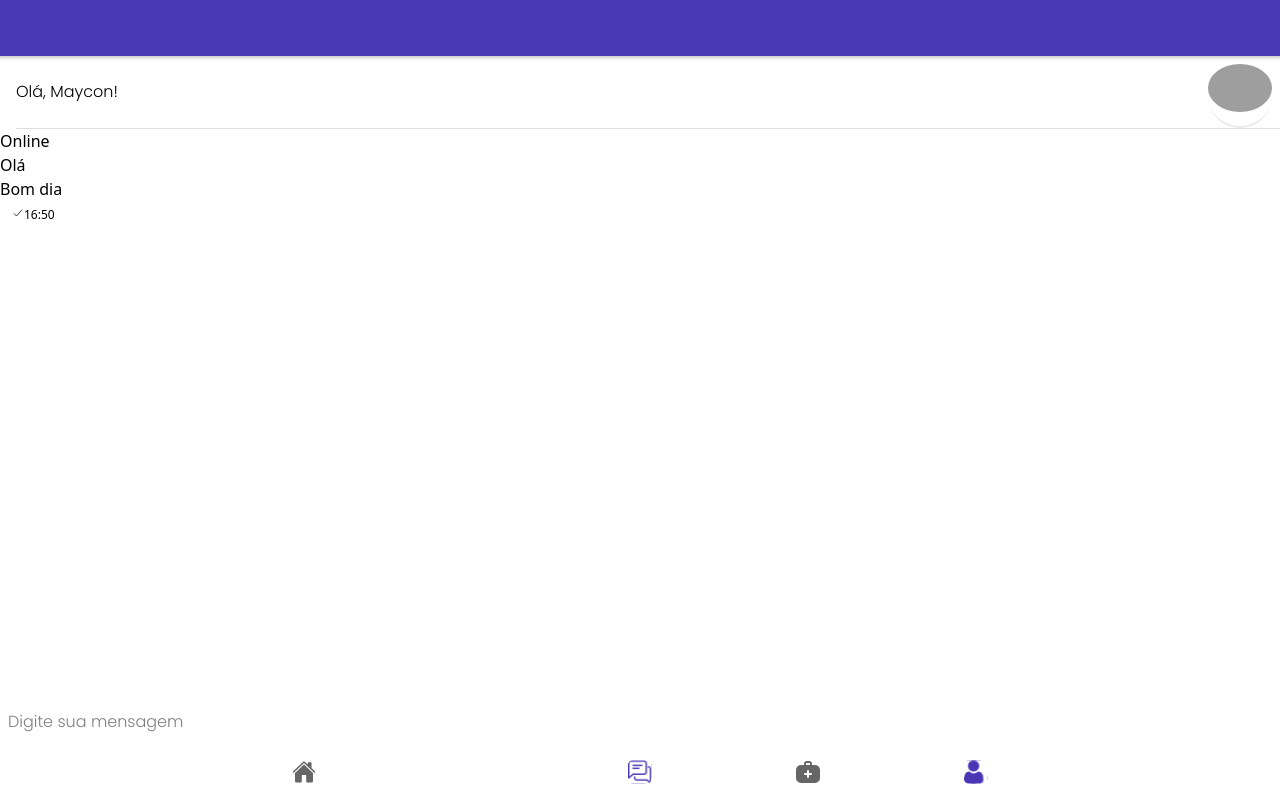
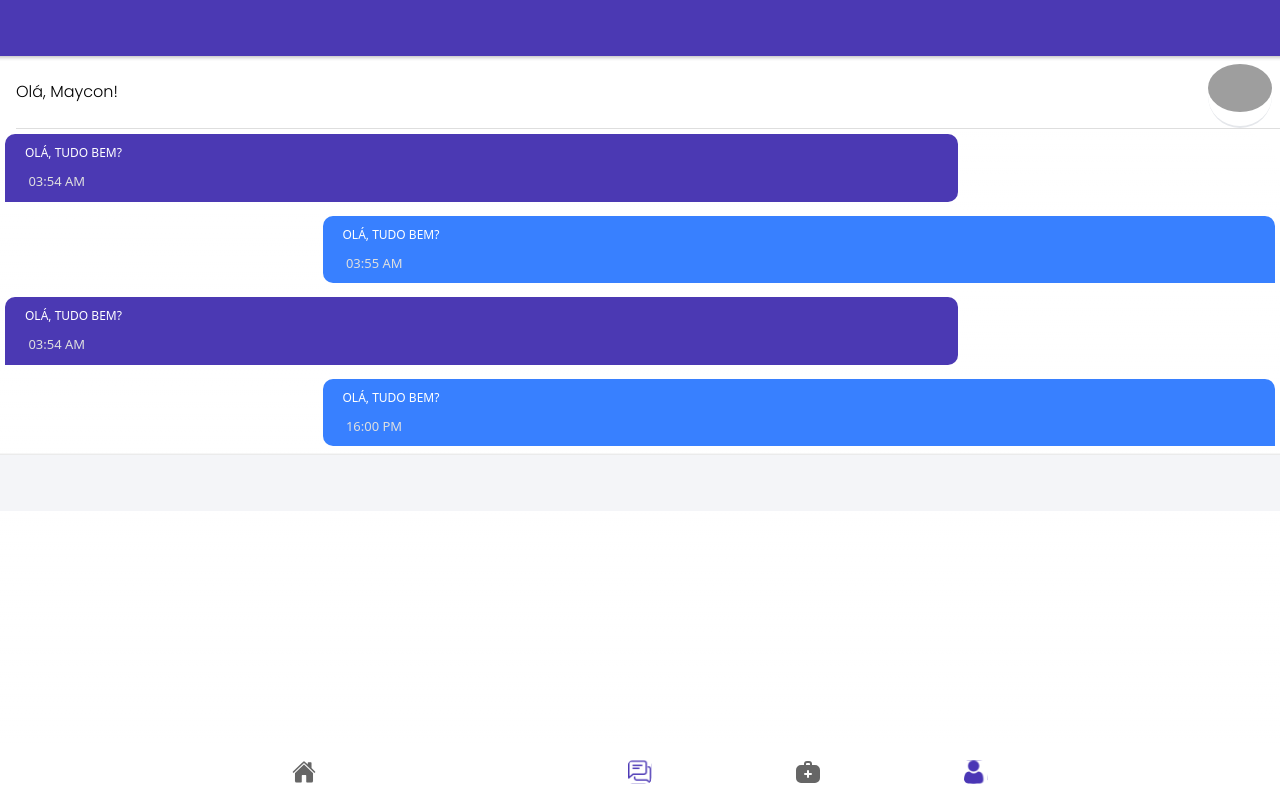
Before and after one commit to Virtumed-Video-Chamada/front-end, a React (Create React App) app: page /conversation in a window 1280 px wide. Built offline with nearby package versions, Linux system fonts and the light colour scheme; grey boxes are pictures that could not be loaded.

Commit message:
feat(AppFront): add component chat

```diff
--- a/package.json
+++ b/package.json
@@ -22,12 +22,14 @@
     "history": "^4.9.0",
     "ionicons": "^6.0.3",
     "moment": "^2.29.4",
+    "ngx-autosize": "^2.0.3",
     "react": "^18.2.0",
     "react-dom": "^18.2.0",
     "react-moment": "^1.1.2",
     "react-redux": "^8.0.5",
     "react-router": "^5.2.0",
     "react-router-dom": "^5.2.0",
+    "react-textarea-autosize": "^8.4.0",
     "styled-components": "^5.3.6",
     "typescript": "^4.1.3",
     "web-vitals": "^0.2.4",
--- /dev/null
+++ b/src/@types/interfaces.ts
@@ -0,0 +1,6 @@
+export interface ChatConversationProps {
+  key: number;
+  user: string;
+  createdAt: number;
+  msg: string;
+}
--- /dev/null
+++ b/src/components/ChatConversation/ChatConversation.css
@@ -0,0 +1,32 @@
+.message {
+  padding: 10px;
+  border-radius: 10px;
+  margin-bottom: 4px;
+  white-space: pre-wrap;
+  color: #fff;
+  text-transform: uppercase;
+  font-size: 12px;
+  display: flex;
+flex-direction: column;
+align-items: flex-start;
+padding: 10px 20px;
+gap: 10px;
+
+}
+
+.other-message {
+  background: var(--ion-color-primary);
+  border-radius: 10px 10px 10px 0px;
+
+}
+
+.my-message {
+  background: #3880FF;
+  border-radius: 10px 10px 0px 10px;
+}
+
+.time {
+  color: #dfdfdf;
+  float: right;
+  font-size: small;
+}
--- a/src/components/ChatConversation/ChatConversation.tsx
+++ b/src/components/ChatConversation/ChatConversation.tsx
@@ -1,7 +1,3 @@
-// interface ContainerProps {
-//   name: string;
-// }
-
 import {
   IonAvatar,
   IonBadge,
@@ -10,6 +6,8 @@ import {
   IonCardHeader,
   IonCardSubtitle,
   IonCardTitle,
+  IonCol,
+  IonGrid,
   IonIcon,
   IonImg,
   IonInfiniteScroll,
@@ -18,30 +16,38 @@ import {
   IonItem,
   IonLabel,
   IonList,
+  IonRow,
   IonSlide,
   IonSlides,
   IonThumbnail,
 } from "@ionic/react";
 import { checkmark, checkmarkOutline } from "ionicons/icons";
 import { useEffect, useState } from "react";
+import moment from 'moment';
+import { ChatConversationProps } from "../../@types/interfaces";
+import './ChatConversation.css';
 
-const ChatConversation: React.FC = () => {
+
+export function ChatConversation(props: ChatConversationProps) {
+
+  const currentUser = 'max';
+
 
   return (
-    <div className="container h-full w-full flex flex-col justify-between">
-      <div className="chat">
-        <div className="msg msg-your">Olá</div>
-        <div className="msg msg-other">Bom dia</div>
-        <span className="text-xs ml-3 text[#a6a6a6a6]">
-            <IonIcon icon={checkmarkOutline}></IonIcon>
-            16:50
-          </span>
-      </div>
-      <div className="flex items-center fixed-bottom">
-          <IonInput placeholder="Digite sua mensagem"></IonInput>
-      </div>
-    </div>
+  <IonGrid>
+    <IonRow>
+      {currentUser !== props.user ?
+       <IonCol size="9" className="message other-message">
+        {/* <b>{props.user}</b><br></br> */}
+        <span>{props.msg}</span>
+        <div className="text-right time"> {moment(props.createdAt).format("HH:mm A")}</div>
+       </IonCol> :
+        <IonCol size="9" offset="3" className="message my-message">
+        {/* <b>{props.user}</b><br></br> */}
+        <span>{props.msg}</span>
+        <div className="text-right time"> {moment(props.createdAt).format("HH:mm A")}</div>
+       </IonCol> }
+    </IonRow>
+  </IonGrid>
   );
 };
-
-export default ChatConversation;
--- a/src/pages/Chat/Chat.tsx
+++ b/src/pages/Chat/Chat.tsx
@@ -8,6 +8,7 @@ import Identificador from '../../components/Identificador/Identificador';
 
 
 const Chat: React.FC = () => {
+
   return (
     <IonPage className="justify-start">
     <Identificador/>
--- a/src/pages/Conversation/Conversation.tsx
+++ b/src/pages/Conversation/Conversation.tsx
@@ -1,30 +1,103 @@
-import { IonBackButton, IonButtons, IonContent, IonHeader, IonIcon, IonItem, IonLabel, IonPage, IonRouterOutlet, IonSearchbar, IonTabBar, IonTabButton, IonTabs, IonTitle, IonToolbar } from '@ionic/react';
-import { IonReactRouter } from '@ionic/react-router';
-import { ellipse, square, triangle } from 'ionicons/icons';
-import { Redirect, Route } from 'react-router';
-import ChatConversation from '../../components/ChatConversation/ChatConversation';
-import ChatList from '../../components/ChatList/ChatList';
-import Identificador from '../../components/Identificador/Identificador';
-
-
+import {
+  IonBackButton,
+  IonButton,
+  IonButtons,
+  IonCol,
+  IonContent,
+  IonFooter,
+  IonHeader,
+  IonIcon,
+  IonItem,
+  IonLabel,
+  IonPage,
+  IonRouterOutlet,
+  IonRow,
+  IonSearchbar,
+  IonTabBar,
+  IonTabButton,
+  IonTabs,
+  IonTitle,
+  IonToolbar,
+} from "@ionic/react";
+import { IonReactRouter } from "@ionic/react-router";
+import { ellipse, square, triangle } from "ionicons/icons";
+import { Redirect, Route } from "react-router";
+import { ChatConversation } from "../../components/ChatConversation/ChatConversation";
+import Identificador from "../../components/Identificador/Identificador";
+import TextareaAutosize from "react-textarea-autosize";
+import './Conversation.css'
 
 const Conversation: React.FC = () => {
+  const messages: any[] = [
+    {
+      user: "simon",
+      createdAt: 1554090856000,
+      msg: "Olá, tudo bem?",
+    },
+    {
+      user: "max",
+      createdAt: 1554090956000,
+      msg: "Olá, tudo bem?",
+    },
+    {
+      user: "simon",
+      createdAt: 1554090856000,
+      msg: "Olá, tudo bem?",
+    },
+    {
+      user: "max",
+      createdAt: 46800000000000,
+      msg: "Olá, tudo bem?",
+    },
+  ];
+
+  const newMsg = "fffffff";
+
+  const sendMessage = () => {};
+
   return (
     <IonPage className="justify-start">
       <IonHeader>
         <IonToolbar>
           <IonButtons slot="start">
-          <IonBackButton text="Voltar"/>
+            <IonBackButton text="Voltar" />
           </IonButtons>
         </IonToolbar>
       </IonHeader>
       <Identificador />
-    <span>Online</span>
       <div className="container_schedules">
-            <ChatConversation />
+        {messages.map((message: any, index) => {
+          return (
+            <ChatConversation
+              key={index}
+              user={message.user}
+              createdAt={message.createdAt}
+              msg={message.msg}
+            />
+          );
+        })}
+        <IonFooter>
+          <IonTabBar color="light">
+            <IonRow>
+              <IonCol size="10">
+                <TextareaAutosize
+                  className="message-input"
+                  cacheMeasurements
+                  onHeightChange={(height) => console.log(height)}
+                />
+                {/* <TextareaAutosize maxRows={3} className="message-input" > {newMsg} </TextareaAutosize> */}
+              </IonCol>
+              <IonCol size="2">
+                <IonButton expand="block" fill="clear" color="primary" className="msg-btn" onClick={() => sendMessage()}>
+                  <IonIcon name="send" slot="icon-only"></IonIcon>
+                </IonButton>
+              </IonCol>
+            </IonRow>
+          </IonTabBar>
+        </IonFooter>
       </div>
     </IonPage>
   );
 };
 
-export default  Conversation;
+export default Conversation;
--- a/src/pages/Register/CategoryChoice.tsx
+++ b/src/pages/Register/CategoryChoice.tsx
@@ -22,10 +22,6 @@ const CategoryChoice: React.FC = () => {
 
   return (
     <IonPage>
-      <div className="container px-8 py-3 font-semibold">
-        <div className="splash-info"></div>
-        <IonImg src="./assets/logo.png" className="imgLogo" />
-        <div className="container px-8 py-3 font-semibold">
           <div className="splash-info"></div>
           <IonImg src="./assets/logo.png" className="imgLogo" />
           <IonText>Escolha uma opção</IonText>
@@ -57,8 +53,6 @@ const CategoryChoice: React.FC = () => {
               <p>Voltar para login</p>
             </IonButton>
           </div>
-        </div>
-      </div>
     </IonPage>
   );
 };
```
Also changed, not shown: src/pages/Conversation/Conversation.css (added), 1 other file (tests, documents, lock files or other folders). Lines whose indentation alone changed are shown as unchanged.
